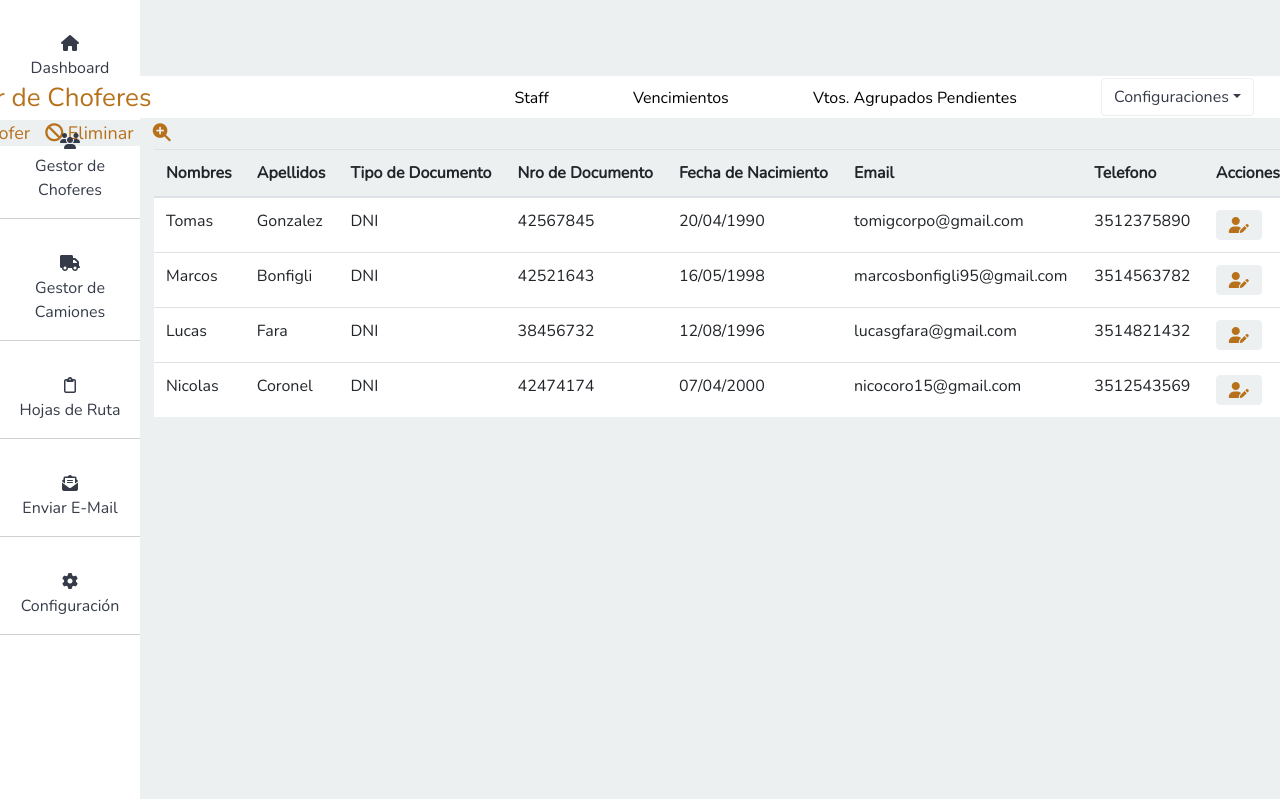
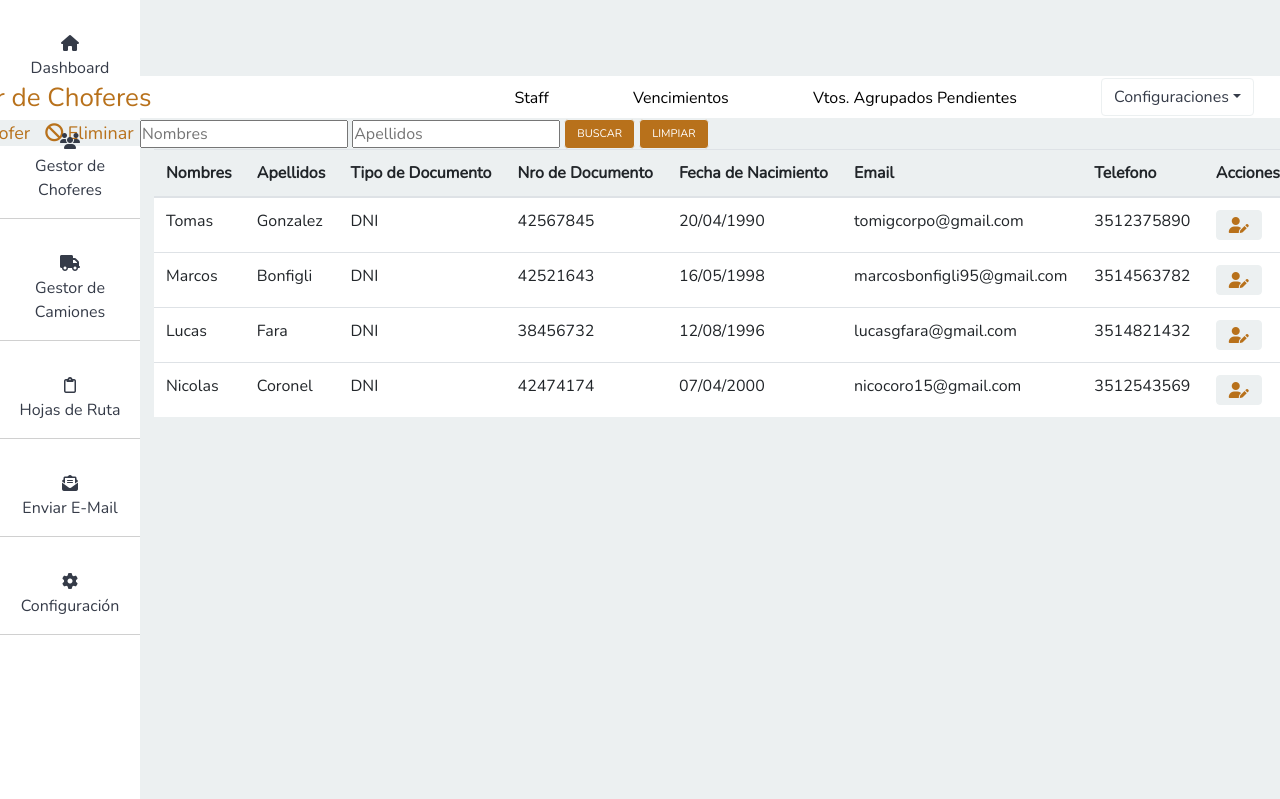
Before and after one commit to marcos1995-bonfigli/transportebonfigli2020, a PHP site: page /choferes.php in a window 1280 px wide. Shown: the part 74-873 px from the top of the page. Run offline with PHP 8.4, Linux system fonts and the light colour scheme; the visitor is signed in with stand-in values (Sample User, id 1); some libraries are stand-ins or nearby versions.

Commit message:
Update choferes.css

```diff
--- a/assets/css/choferes.css
+++ b/assets/css/choferes.css
@@ -7,36 +7,25 @@
 }
 
 #filtros{
-    display:none;
     margin-top: -35px;
-    margin-left: 266px;
+    margin-left: 230px;
     padding: 8px;
 }
 
-#filtros-ver{
-    font-size: 18px;
-    color: #B8711B !important;
-    margin-top: -4px;
-}
-
-#filtros-ocultar{
-    font-size: 18px;
-    color: #B8711B !important;
-    margin-top: -4px;
-}
-
 #filtros_nombres:focus,
-#filtros_apellidos:focus{
+#filtros_apellido:focus{
     background: #ffeaa7;
     outline: none;
 }
 
 #filtros_buscar{
     background-color: #B8711B !important;
+    margin-top: -2px;
 }
 
 #filtros_limpiar{
     background-color: #B8711B !important;
+    margin-top: -2px;
 }
 
 #filtros_buscar:hover{
```
